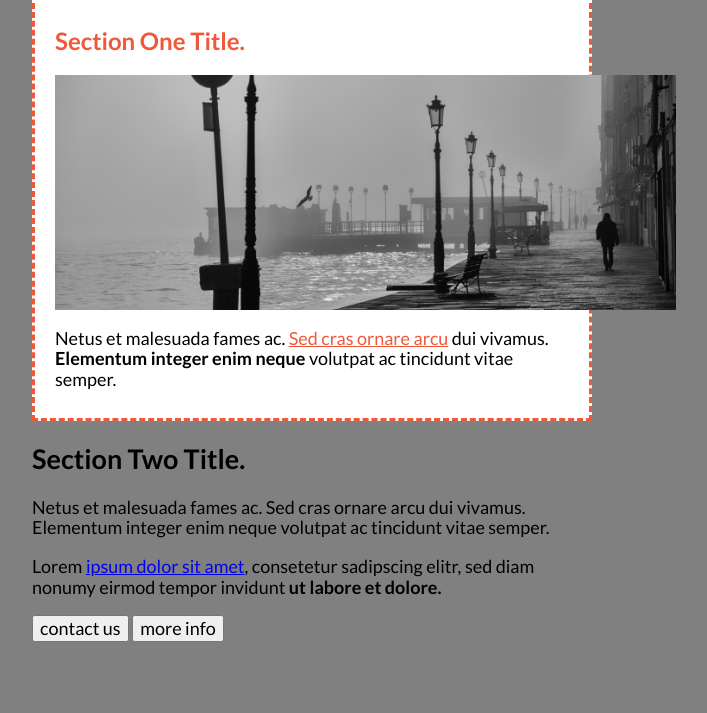
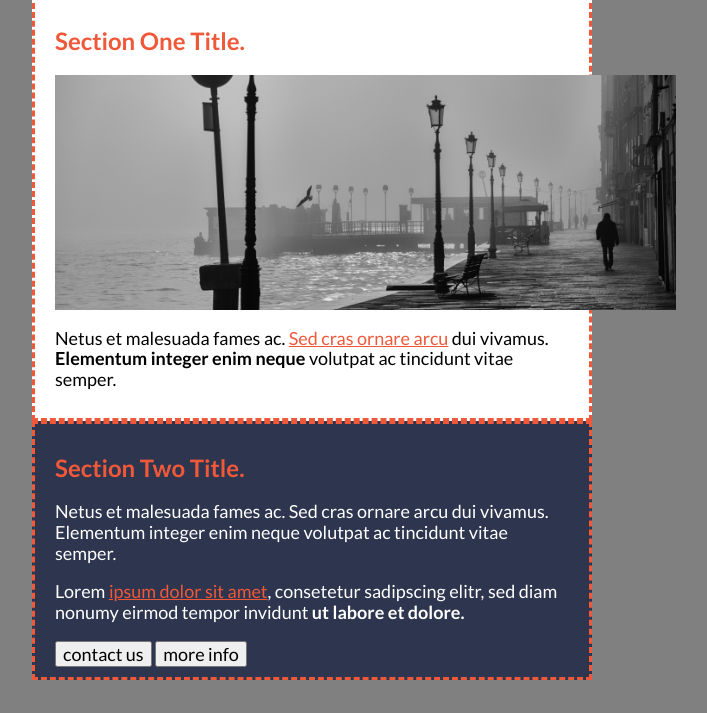
Before and after one commit to mf-dlcz/cssPractice, a website built with Vite: page index.html in a window 1280 px wide. Shown: the part 87-800 px from the top of the page, without its empty margins (328-1035 px from the left). Built offline with nearby package versions, Linux system fonts and the light colour scheme.

Commit message:
Updated section two

```diff
--- a/index.html
+++ b/index.html
@@ -22,17 +22,17 @@
 	<body>
 		<h1 id="title">CSS is a lot of fun</h1>
 		<section class="section-one">
-			<h2 class="section-one-title">Section One Title.</h2>
+			<h2 class="section-title">Section One Title.</h2>
 			<img src="/images/boardwalk.png" class="section-one-img" />
 
 			<p>
-				Netus et malesuada fames ac. <a href="#" class="section-one-link">Sed cras ornare arcu</a> dui vivamus.
-				<b>Elementum integer enim neque</b> volutpat ac tincidunt vitae semper.
+				Netus et malesuada fames ac. <a href="#" class="section-link">Sed cras ornare arcu</a> dui vivamus.
+				<span class="bold">Elementum integer enim neque</span> volutpat ac tincidunt vitae semper.
 			</p>
 		</section>
 
-		<section>
-			<h2>Section Two Title.</h2>
+		<section class="section-two">
+			<h2 class="section-title">Section Two Title.</h2>
 
 			<p>
 				Netus et malesuada fames ac. Sed cras ornare arcu dui vivamus.
@@ -40,8 +40,8 @@
 			</p>
 
 			<p>
-				Lorem <a href="#">ipsum dolor sit amet</a>, consetetur sadipscing elitr, sed diam
-				nonumy eirmod tempor invidunt <b>ut labore et dolore.</b>
+				Lorem <a href="#" class="section-link">ipsum dolor sit amet</a>, consetetur sadipscing elitr, sed diam
+				nonumy eirmod tempor invidunt <span class="bold">ut labore et dolore.</span>
 			</p>
 
 			<button>contact us</button>
--- a/style/styles.css
+++ b/style/styles.css
@@ -21,15 +21,19 @@ body {
 * Section One
 */
 
+.section-one,
+.section-two {
+  padding: 10px 20px;
+  margin: 0 auto;
+  border:#EF5839;
+  border-style: dashed;
+}
+
 .section-one {
   background-color: #FFF;
-  padding: 10px 20px;
-  border:#EF5839;
-  border-style: dashed;
-  margin: 0;
 }
 
-.section-one-title {
+.section-title {
   font-size: 24px;
   color: #EF5839;
 }
@@ -40,10 +44,19 @@ body {
   padding: 0;
 }
 
-.section-one-link {
+.section-link {
   color: #EF5839;
+}
+
+.bold {
+  font-weight: 700;
 }
 
 /*
 * Section Two
 */
+
+.section-two {
+  background-color: #2E354F;
+  color: #FFF;
+}
```
